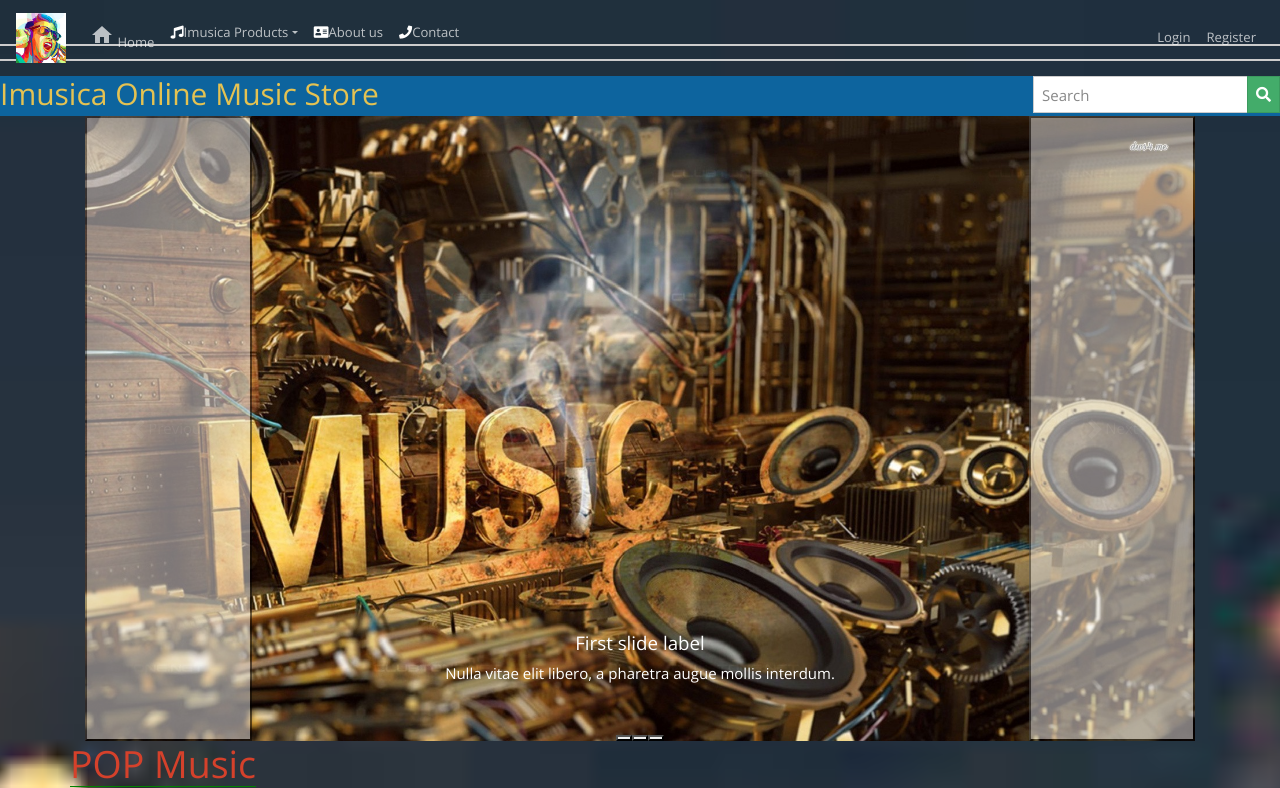
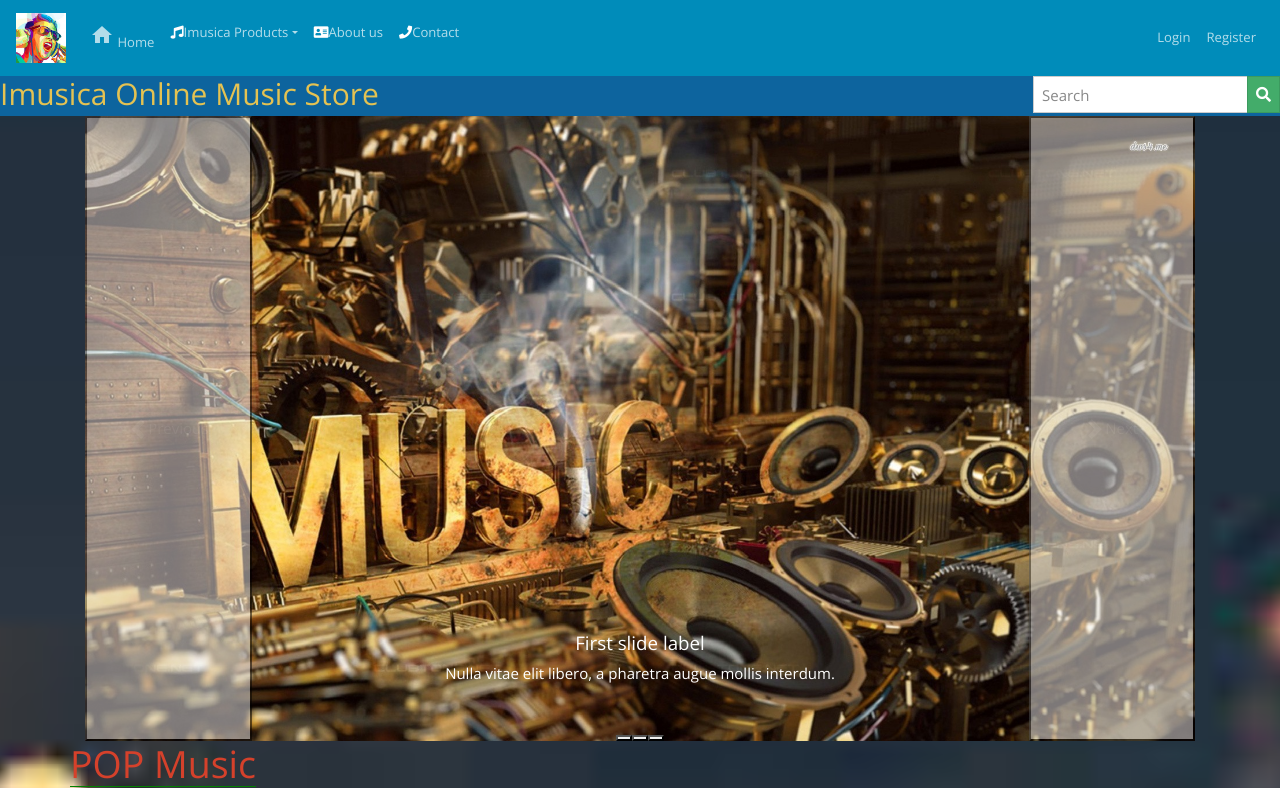
Before and after one commit to Navisher99/Music-online-store, a PHP site: the page made by htdocs/Bootstrap Index.php in a window 1280 px wide. Shown: the top 788 px of the page. Run offline with PHP 8.4, Linux system fonts and the light colour scheme; data comes from the database, SQL or seed files in the repository; some libraries are stand-ins or nearby versions.

Commit message:
Update Bootstrap Index.php

```diff
--- a/htdocs/Bootstrap Index.php
+++ b/htdocs/Bootstrap Index.php
@@ -146,7 +146,9 @@ if(isset($_POST['email']) and isset($_POST['password'])){
 
 
 
-<nav class="navbar  navbar-expand-lg navbarfixed-top navbar-dark ">
+<nav class="navbar  navbar-expand-lg navbarfixed-top navbar-dark bg-primary">
+
+
 <a href="Bootstrap Index.php" class="navbar-brand">  <img src="img/images.jfif" height="50px"> </a>
 
 
```
